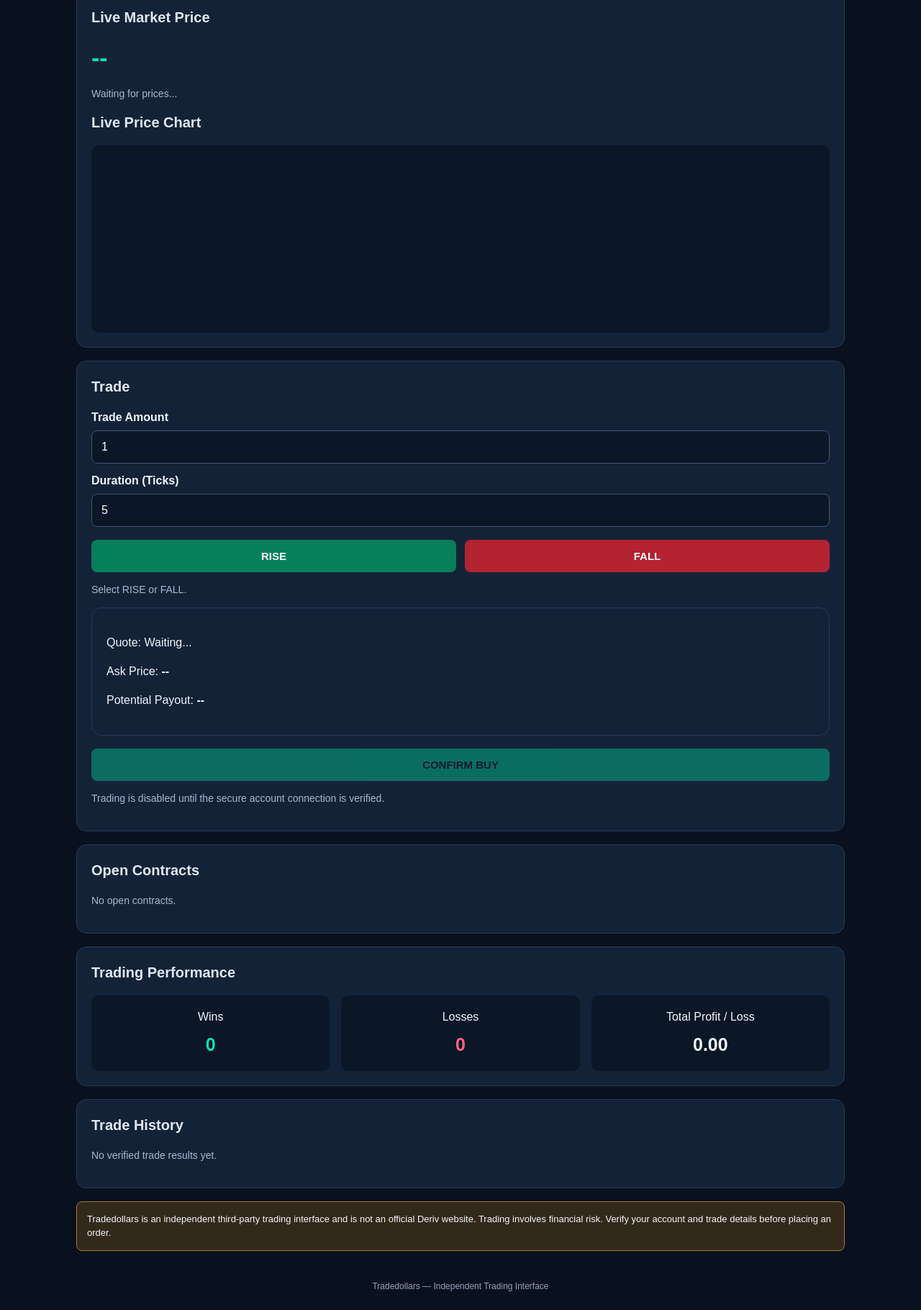
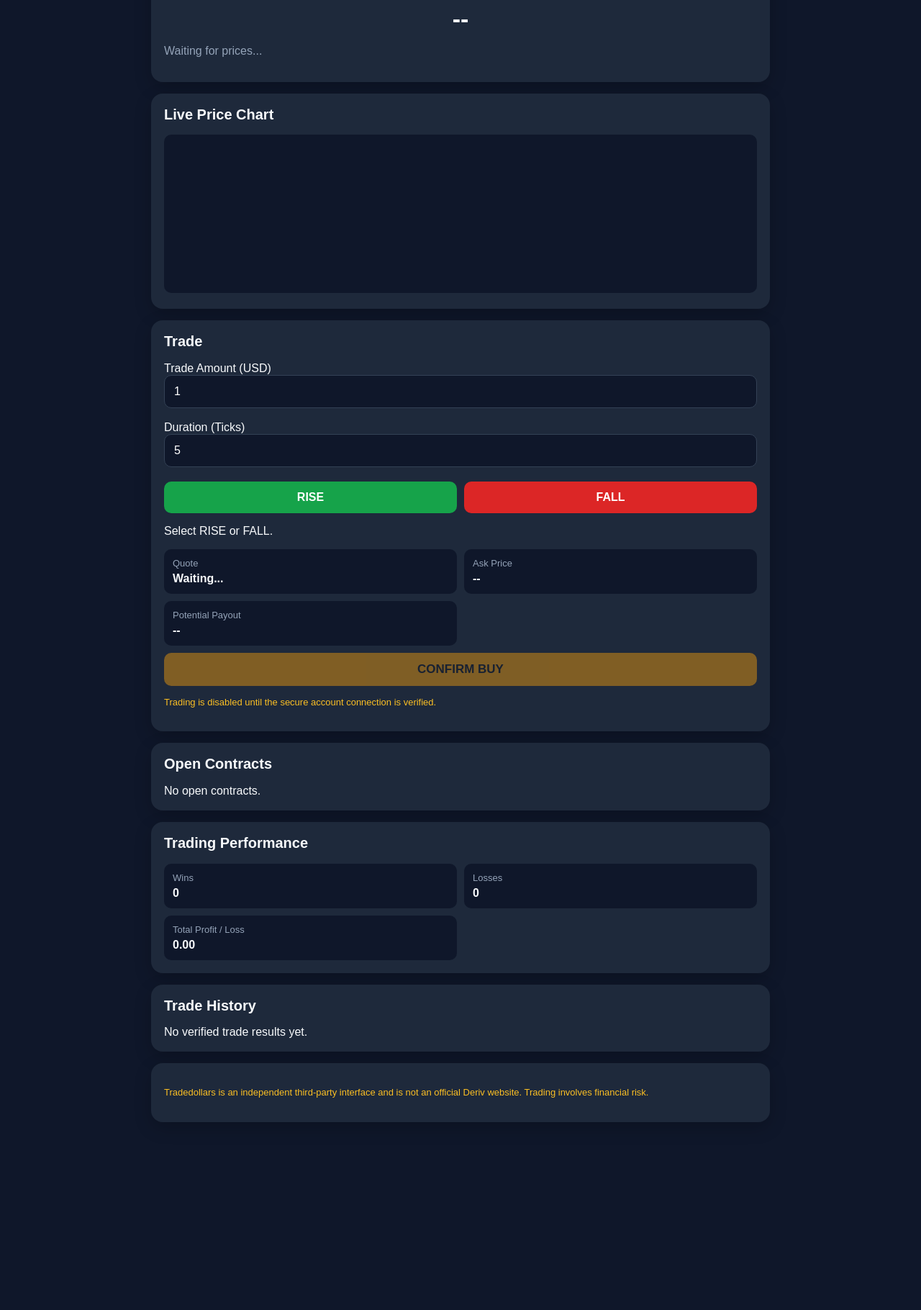
Before and after one commit to henry12-cloud/Deriv-trading-site-, a website: page index.html in a window 1280 px wide. Shown: the part 741-2561 px from the top of the page at 72% size. After the commit the page ends 2336 px from the top, so only its background shows below. Drawn offline with Linux system fonts and the light colour scheme.

Commit message:
Refactor index.html for improved structure and style

```diff
--- a/index.html
+++ b/index.html
@@ -1,4 +1,3 @@
-
 <!DOCTYPE html>
 <html lang="en">
 <head>
@@ -6,10 +5,10 @@
 
   <meta
     name="viewport"
-    content="width=device-width, initial-scale=1"
+    content="width=device-width, initial-scale=1.0"
   >
 
-  <title>Tradedollars | Trading Dashboard</title>
+  <title>Tradedollars</title>
 
   <style>
     * {
@@ -18,217 +17,201 @@
 
     body {
       margin: 0;
-      background: #09111f;
-      color: #f1f5f9;
       font-family: Arial, sans-serif;
-      line-height: 1.5;
+      background: #0f172a;
+      color: #f8fafc;
+    }
+
+    .container {
+      width: 100%;
+      max-width: 900px;
+      margin: 0 auto;
+      padding: 20px;
     }
 
     header {
-      padding: 24px 16px;
       text-align: center;
-      background: #111d30;
-      border-bottom: 2px solid #00c896;
+      margin-bottom: 20px;
     }
 
     header h1 {
-      margin: 0;
-      color: #00e6a8;
+      margin: 0 0 6px;
       font-size: 30px;
     }
 
     header p {
-      color: #a9b8cc;
-      font-size: 13px;
+      margin: 0;
+      color: #94a3b8;
     }
 
-    main {
-      max-width: 1100px;
-      margin: auto;
-      padding: 16px;
+    .status {
+      margin-top: 14px;
+      padding: 12px;
+      border-radius: 10px;
+      background: #1e293b;
+      text-align: center;
     }
 
     .card {
-      background: #142238;
-      border: 1px solid #263b55;
-      border-radius: 14px;
-      padding: 20px;
-      margin-bottom: 18px;
+      background: #1e293b;
+      border-radius: 16px;
+      padding: 18px;
+      margin-bottom: 16px;
+      box-shadow: 0 8px 25px rgba(0, 0, 0, 0.2);
     }
 
-    h2 {
+    .card h2 {
       margin-top: 0;
-      color: #e2e8f0;
       font-size: 20px;
     }
 
-    .status {
-      color: #00e6a8;
+    .account-grid {
+      display: grid;
+      grid-template-columns: 1fr 1fr;
+      gap: 12px;
+    }
+
+    .account-box {
+      background: #0f172a;
+      padding: 14px;
+      border-radius: 10px;
+    }
+
+    .label {
+      display: block;
+      color: #94a3b8;
+      font-size: 13px;
+      margin-bottom: 5px;
+    }
+
+    .value {
+      font-size: 18px;
       font-weight: bold;
     }
 
-    .muted {
-      color: #a9b8cc;
-      font-size: 14px;
-    }
-
-    .grid {
-      display: grid;
-      grid-template-columns: repeat(
-        auto-fit,
-        minmax(220px, 1fr)
-      );
-      gap: 16px;
-    }
-
-    label {
-      display: block;
-      margin: 12px 0 6px;
-      font-weight: bold;
+    button,
+    select,
+    input {
+      width: 100%;
+      border: 0;
+      border-radius: 10px;
+      padding: 13px;
+      font-size: 16px;
     }
 
     input,
     select {
-      width: 100%;
-      padding: 13px;
-      border: 1px solid #42546c;
-      border-radius: 8px;
-      background: #0b1627;
-      color: white;
-      font-size: 16px;
+      background: #0f172a;
+      color: #fff;
+      border: 1px solid #334155;
     }
 
     button {
-      padding: 14px 18px;
-      border: 0;
-      border-radius: 8px;
       cursor: pointer;
-      font-size: 15px;
       font-weight: bold;
+      margin-top: 10px;
     }
 
+    #loginBtn {
+      background: #2563eb;
+      color: white;
+    }
+
+    #logoutBtn {
+      background: #475569;
+      color: white;
+    }
+
+    .direction-buttons {
+      display: grid;
+      grid-template-columns: 1fr 1fr;
+      gap: 10px;
+      margin-top: 10px;
+    }
+
+    #riseBtn {
+      background: #16a34a;
+      color: white;
+    }
+
+    #fallBtn {
+      background: #dc2626;
+      color: white;
+    }
+
+    #buyBtn {
+      background: #f59e0b;
+      color: #111827;
+      font-size: 17px;
+    }
+
+    #buyBtn:disabled,
     button:disabled {
       opacity: 0.45;
       cursor: not-allowed;
     }
 
-    .primary {
-      background: #00c896;
-      color: #06151a;
+    .price {
+      text-align: center;
+      font-size: 34px;
+      font-weight: bold;
+      margin: 15px 0;
     }
 
-    .secondary {
-      background: #334155;
-      color: white;
+    .quote-grid,
+    .performance-grid {
+      display: grid;
+      grid-template-columns: repeat(2, 1fr);
+      gap: 10px;
     }
 
-    .buttons {
-      display: flex;
-      gap: 12px;
-      margin-top: 18px;
-    }
-
-    .buttons button {
-      flex: 1;
-    }
-
-    .rise {
-      background: #087f5b;
-      color: white;
-    }
-
-    .fall {
-      background: #b42332;
-      color: white;
-    }
-
-    .selected {
-      outline: 3px solid #f8fafc;
-      outline-offset: 2px;
-    }
-
-    .price {
-      font-size: 34px;
-      font-weight: bold;
-      color: #00e6a8;
-      overflow-wrap: anywhere;
-    }
-
-    .chart-container {
-      width: 100%;
-      height: 260px;
-      background: #0b1627;
+    .info-box {
+      background: #0f172a;
+      padding: 12px;
       border-radius: 10px;
-      overflow: hidden;
     }
 
     canvas {
       width: 100%;
-      height: 100%;
-      display: block;
+      height: 220px;
+      background: #0f172a;
+      border-radius: 10px;
     }
 
-    .stat {
-      padding: 18px;
+    .contract {
+      background: #0f172a;
       border-radius: 10px;
-      background: #0b1627;
-      text-align: center;
+      padding: 12px;
+      margin-top: 10px;
     }
 
-    .stat strong {
-      display: block;
-      font-size: 25px;
-      margin-top: 8px;
-    }
-
-    .green {
-      color: #00e6a8;
-    }
-
-    .red {
-      color: #ff647c;
-    }
-
-    .open-contract {
-      background: #0b1627;
-      border: 1px solid #30435c;
-      border-radius: 10px;
-      padding: 14px;
-      margin: 10px 0;
+    .muted {
+      color: #94a3b8;
     }
 
     .warning {
-      background: #33291b;
-      border: 1px solid #a67c30;
-      padding: 14px;
-      border-radius: 8px;
+      color: #fbbf24;
       font-size: 13px;
+      line-height: 1.5;
     }
 
-    footer {
-      text-align: center;
-      color: #94a3b8;
-      padding: 24px;
-      font-size: 12px;
+    @media (max-width: 600px) {
+      .account-grid,
+      .quote-grid,
+      .performance-grid {
+        grid-template-columns: 1fr;
       }
 
-    @media (max-width: 500px) {
-      .buttons {
-        flex-direction: column;
-      }
-
-      .price {
-        font-size: 28px;
-      }
-
-      .card {
-        padding: 15px;
+      header h1 {
+        font-size: 26px;
       }
     }
   </style>
 </head>
 
 <body>
+
+  <div class="container">
 
     <header>
       <h1>Tradedollars</h1>
@@ -240,62 +223,84 @@
       <div
         id="connectionStatus"
         class="status"
-      role="status"
       >
         Connecting...
       </div>
     </header>
 
-  <main>
 
     <!-- ACCOUNT -->
 
     <section class="card">
+
       <h2>My Trading Account</h2>
 
-      <p id="accountStatus">
+      <div class="account-grid">
+
+        <div class="account-box">
+          <span class="label">
+            Account
+          </span>
+
+          <span
+            id="accountStatus"
+            class="value"
+          >
             Checking account...
-      </p>
+          </span>
+        </div>
 
-      <p>
-        Account:
-        <strong id="accountId">--</strong>
-      </p>
+        <div class="account-box">
+          <span class="label">
+            Account ID
+          </span>
 
-      <p>
-        Balance:
-        <strong id="balance">--</strong>
-      </p>
+          <span
+            id="accountId"
+            class="value"
+          >
+            --
+          </span>
+        </div>
 
-      <div class="buttons">
-        <button
-          id="loginBtn"
-          class="primary"
-          type="button"
+        <div class="account-box">
+          <span class="label">
+            Balance
+          </span>
+
+          <span
+            id="balance"
+            class="value"
           >
+            --
+          </span>
+        </div>
+
+      </div>
+
+      <button id="loginBtn">
         LOGIN WITH DERIV
       </button>
 
       <button
         id="logoutBtn"
-          class="secondary"
-          type="button"
         hidden
       >
-          LOG OUT
+        LOGOUT
       </button>
-      </div>
+
     </section>
+
 
     <!-- MARKETS -->
 
     <section class="card">
+
       <h2>Available Markets</h2>
 
       <p
         id="marketStatus"
         class="muted"
-        role="status"
       >
         Loading markets...
       </p>
@@ -312,19 +317,23 @@
 
       <p>
         Selected Market:
-        <strong id="selectedMarket">--</strong>
+        <strong id="selectedMarket">
+          --
+        </strong>
       </p>
+
     </section>
 
-    <!-- PRICE AND CHART -->
+
+    <!-- PRICE -->
 
     <section class="card">
+
       <h2>Live Market Price</h2>
 
       <div
         id="livePrice"
         class="price"
-        aria-live="off"
       >
         --
       </div>
@@ -336,33 +345,39 @@
         Waiting for prices...
       </p>
 
+    </section>
+
+
+    <!-- CHART -->
+
+    <section class="card">
+
       <h2>Live Price Chart</h2>
 
-      <div class="chart-container">
-        <canvas
-          id="chart"
-          aria-label="Live market price chart"
-          role="img"
-        ></canvas>
-      </div>
+      <canvas id="chart"></canvas>
+
     </section>
 
-    <!-- TRADING -->
+
+    <!-- TRADE -->
 
     <section class="card">
+
       <h2>Trade</h2>
 
       <label for="amount">
-        Trade Amount
+        Trade Amount (USD)
       </label>
 
       <input
         id="amount"
         type="number"
-        min="0.35"
+        min="1"
         step="0.01"
         value="1"
       >
+
+      <br><br>
 
       <label for="duration">
         Duration (Ticks)
@@ -372,142 +387,164 @@
         id="duration"
         type="number"
         min="1"
-        max="10"
         step="1"
         value="5"
       >
 
-      <div class="buttons">
-        <button
-          id="riseBtn"
-          class="rise"
-          type="button"
-        >
+      <div class="direction-buttons">
+
+        <button id="riseBtn">
           RISE
         </button>
 
-        <button
-          id="fallBtn"
-          class="fall"
-          type="button"
-        >
+        <button id="fallBtn">
           FALL
         </button>
+
       </div>
 
-      <p
-        id="directionStatus"
-        class="muted"
-      >
+      <p id="directionStatus">
         Select RISE or FALL.
       </p>
 
-      <div class="card">
-        <p id="quoteStatus" role="status">
-          Quote: Waiting...
-        </p>
+      <div class="quote-grid">
 
-        <p>
-          Ask Price:
-          <strong id="askPrice">--</strong>
-        </p>
+        <div class="info-box">
+          <span class="label">
+            Quote
+          </span>
 
-        <p>
-          Potential Payout:
-          <strong id="payout">--</strong>
-        </p>
+          <strong id="quoteStatus">
+            Waiting...
+          </strong>
+        </div>
+
+        <div class="info-box">
+          <span class="label">
+            Ask Price
+          </span>
+
+          <strong id="askPrice">
+            --
+          </strong>
+        </div>
+
+        <div class="info-box">
+          <span class="label">
+            Potential Payout
+          </span>
+
+          <strong id="payout">
+            --
+          </strong>
+        </div>
+
       </div>
 
       <button
         id="buyBtn"
-        class="primary"
-        type="button"
         disabled
-        style="width:100%"
       >
         CONFIRM BUY
       </button>
 
-      <p class="muted">
+      <p
+        id="tradeMessage"
+        class="warning"
+      >
         Trading is disabled until the secure
         account connection is verified.
       </p>
+
     </section>
+
 
     <!-- OPEN CONTRACTS -->
 
     <section class="card">
+
       <h2>Open Contracts</h2>
 
       <div id="openContracts">
-        <p class="muted">
         No open contracts.
-        </p>
       </div>
+
     </section>
 
-    <!-- RESULTS -->
+
+    <!-- PERFORMANCE -->
 
     <section class="card">
+
       <h2>Trading Performance</h2>
 
-      <div class="grid">
-        <div class="stat">
+      <div class="performance-grid">
+
+        <div class="info-box">
+          <span class="label">
             Wins
-          <strong
-            id="wins"
-            class="green"
-          >0</strong>
+          </span>
+
+          <strong id="wins">
+            0
+          </strong>
         </div>
 
-        <div class="stat">
+        <div class="info-box">
+          <span class="label">
             Losses
-          <strong
-            id="losses"
-            class="red"
-          >0</strong>
+          </span>
+
+          <strong id="losses">
+            0
+          </strong>
         </div>
 
-        <div class="stat">
+        <div class="info-box">
+          <span class="label">
             Total Profit / Loss
+          </span>
+
           <strong id="totalProfit">
             0.00
           </strong>
         </div>
+
       </div>
+
     </section>
+
 
     <!-- HISTORY -->
 
     <section class="card">
+
       <h2>Trade History</h2>
 
       <div id="tradeHistory">
-        <p class="muted">
         No verified trade results yet.
-        </p>
       </div>
+
     </section>
 
-    <!-- DISCLAIMER -->
 
-    <section class="warning">
+    <section class="card">
+
+      <p class="warning">
         Tradedollars is an independent third-party
-      trading interface and is not an official
-      Deriv website.
+        interface and is not an official Deriv website.
+        Trading involves financial risk.
+      </p>
 
-      Trading involves financial risk.
-      Verify your account and trade details
-      before placing an order.
     </section>
 
-  </main>
+  </div>
 
-  <footer>
-    Tradedollars — Independent Trading Interface
-  </footer>
 
-  <script src="/script.js" defer></script>
+  <script
+    src="/script.js"
+    defer
+  ></script>
 
 </body>
   </html>
```
Lines whose indentation alone changed are shown as unchanged.
